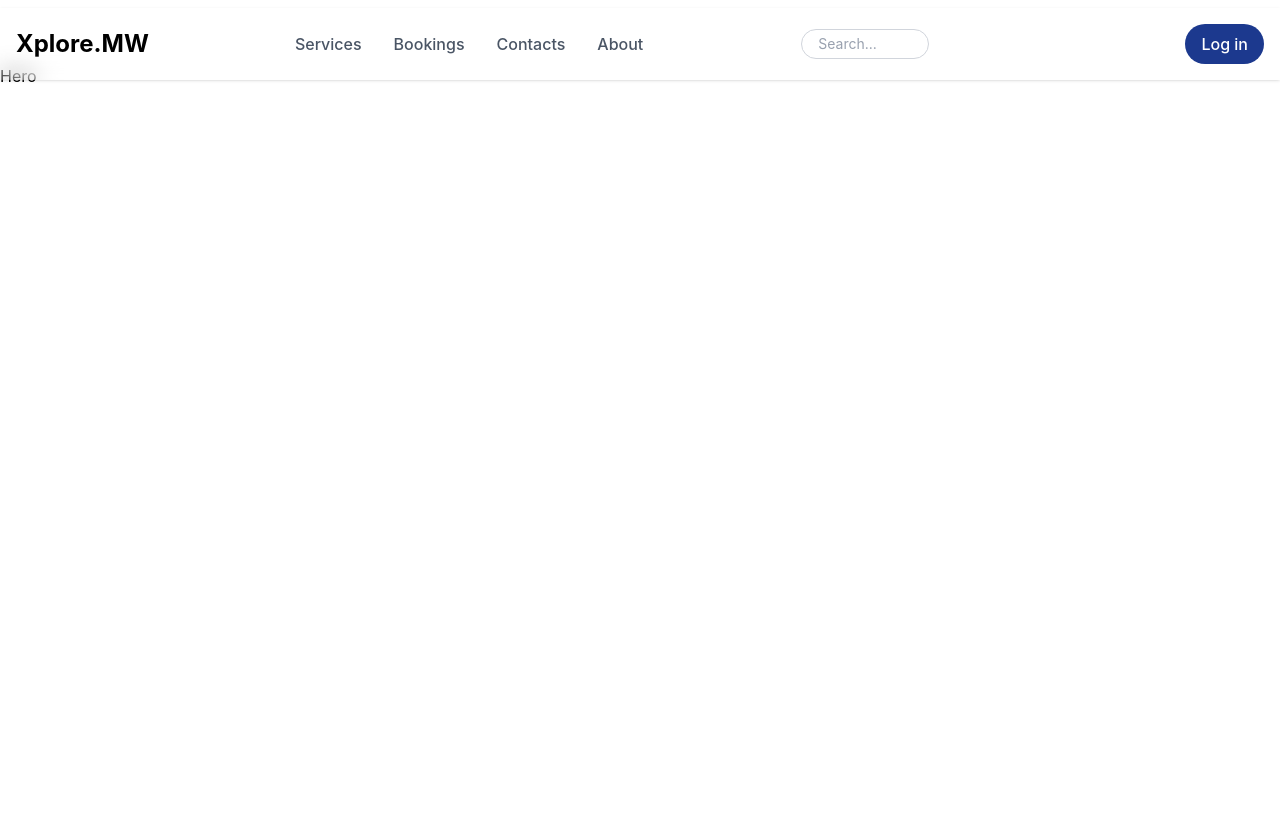
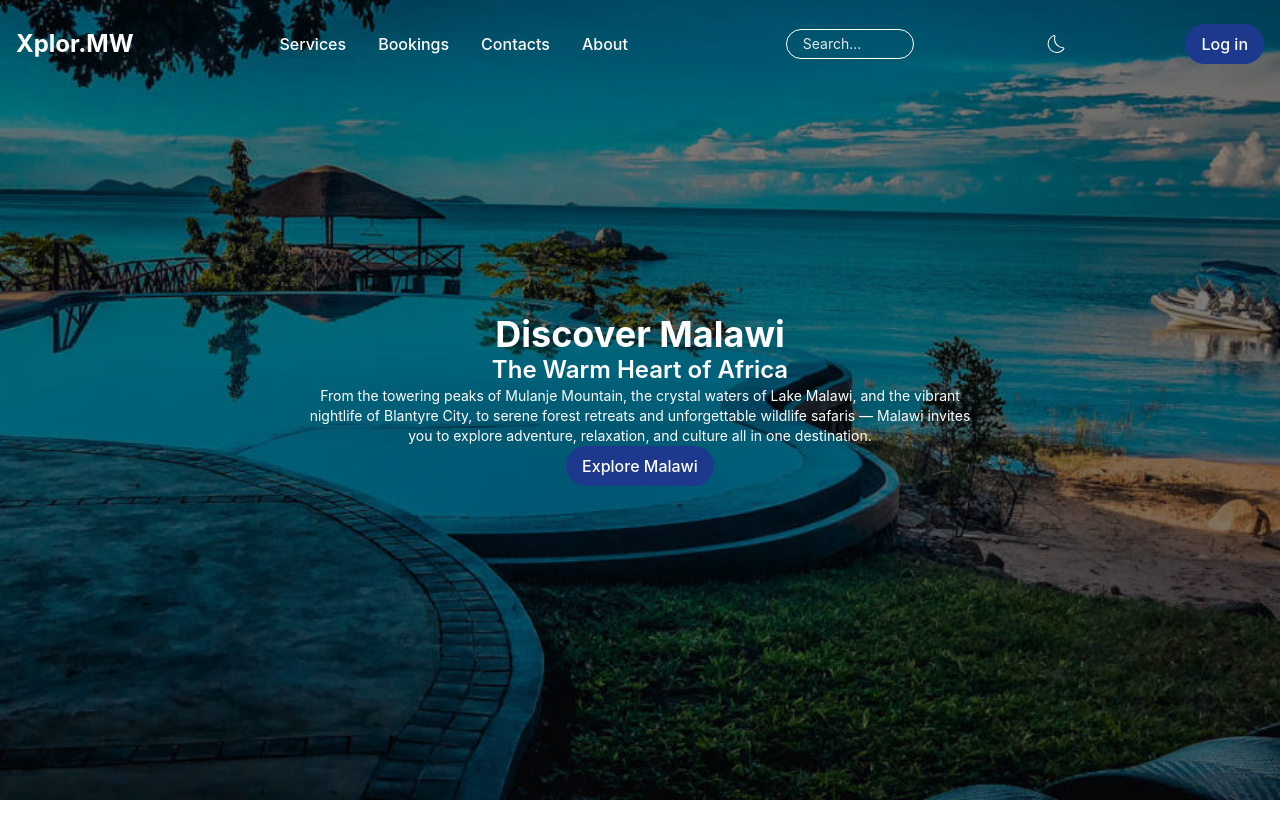
Before and after one commit to arthurdevlin/cardsproject, a React (Vite) app: page / in a window 1280 px wide. Shown: the top 838 px of the page. After the commit the page ends 800 px from the top, so only its background shows below. Built offline with nearby package versions, Linux system fonts and the light colour scheme.

Commit message:
Nav modified, added bgimage and more css, reuasable butns

```diff
--- a/src/App.jsx
+++ b/src/App.jsx
@@ -4,7 +4,7 @@ import Hero from "./components/hero section/Hero";
 
 function App() {
   return (
-    <div className="bg-background min-h-screen">
+    <div className="min-h-screen flex w-full">
       <Navbar />
       <Hero/>
     </div>
--- a/src/components/Button.jsx
+++ b/src/components/Button.jsx
@@ -7,7 +7,7 @@ const Button = ({
   ...props
 }) => {
   const baseStyles =
-    "px-4 py-2 rounded-full font-medium transition-colors duration-300 whitespace-nowrap focus:outline-none focus:ring-2 focus:ring-offset-2 focus:ring-blue-500";
+    "px-4 py-2 rounded-full font-medium transition-colors duration-300 whitespace-nowrap focus:outline-none focus:ring-2 focus:ring-offset-2 focus:ring-blue-500 hover:transition-transform hover:duration-300 hover:scale-105 hover:shadow-lg";
 
   const variants = {
     primary: "bg-blue-900 text-white hover:bg-blue-700",
--- a/src/components/cards/Card.jsx
+++ b/src/components/cards/Card.jsx
@@ -26,8 +26,8 @@ const Card = ({
 
   return (
     <div
-    //render the card component with the appropriate styles based on the props passed in
-      className={`${baseStyles} ${paddingStyles[padding]} ${className}${hoverStyles} ${variants[variant]}`}
+      // render the card component with the appropriate styles based on the props passed in
+      className={`${baseStyles} ${paddingStyles[padding]} ${className} ${hoverStyles} ${variants[variant]}`}
     >
       {children}
     </div>
--- a/src/components/header/Navbar.jsx
+++ b/src/components/header/Navbar.jsx
@@ -1,5 +1,5 @@
-import { LuSearch } from "react-icons/lu";
-import { LuMenu } from "react-icons/lu";
+import { LuSearch, LuMenu } from "react-icons/lu";
+import { CiDark } from "react-icons/ci";
 
 //mapped my navitems to an array of objects for better scalability and maintainability
 
@@ -15,10 +15,13 @@ import Button from "../Button";
 const Navbar = () => {
   return (
     <>
-      <nav className="fixed flex w-full gap-4 items-center justify-between p-4 bg-primary right-0 mx-auto top-2  backdrop-blur-md shadow-sm">
+      <nav className="fixed z-50 flex w-full gap-3 items-center justify-between p-4 right-0 mx-auto top-2 ">
         {/*Logo Section*/}
-        <div className="text-2xl font-bold text-foreground cursor-pointer">
-          Xplore.MW
+        <div className="flex text-2xl font-bold text-white cursor-pointer hover:text-blue-400 transition-colors duration-300">
+          Xplor.MW
+          {/* <span className="relative group bg-blue-950 text-white p-1 text-lg rounded-2xl hover:bg-white hover:text-blue-950 hover:shadow-lg hover:shadow-blue-500/50 hover:transition-transform hover:duration-600 ">
+            .MW
+          </span> */}
         </div>
 
         {/*Menu Section */}
@@ -28,7 +31,7 @@ const Navbar = () => {
               <li className="relative group " key={item.id}>
                 <a
                   href={item.href}
-                  className="text-gray-600 font-medium  group-hover:text-blue-900 transition-colors duration-300 active:text-blue-900"
+                  className="text-white  font-medium  group-hover:text-blue-300 transition-colors duration-300 active:text-blue-200"
                 >
                   {item.label}
                   <span className="absolute bg-blue-900 w-0 h-0.5 left-0 -bottom-0.5 rounded-3xl transition-all duration-300 group-hover:w-full active:width-full "></span>
@@ -39,9 +42,9 @@ const Navbar = () => {
         </div>
 
         {/*Search Bar*/}
-        <div className="flex rounded-full bg-white bg-opacity-80 backdrop-blur-sm justify-between items-center px-3 py-1">
+        <div className="flex rounded-full bg-opacity-80 backdrop-blur-sm justify-between items-center px-3 py-1">
           <input
-            className="bg-transparent border border-gray-300 focus:outline-none focus:ring-2 focus:ring-blue-500 rounded-full items-center px-4 py-1 text-sm text-gray-600 placeholder-gray-400 transition-colors duration-300  focus:border-blue-500 w-32 md:flex hidden cursor-pointer focus:scale-105 focus:shadow-lg focus:shadow-blue-500/50 focus:transition-transform focus:duration-300 hover:scale-105 hover:shadow-lg hover:shadow-blue-500/50 hover:transition-transform hover:duration-300"
+            className="bg-transparent border border-white focus:outline-none focus:ring-2 focus:ring-blue-400 rounded-full items-center px-4 py-1 text-sm text-white placeholder-gray-200 transition-colors duration-300  focus:border-blue-400 w-32 md:flex hidden cursor-pointer focus:scale-105 focus:shadow-lg focus:shadow-blue-400/50 focus:transition-transform focus:duration-300 hover:scale-105 hover:shadow-lg hover:shadow-blue-400/50 hover:transition-transform hover:duration-300"
             type="search"
             name="search"
             id="search"
@@ -49,16 +52,16 @@ const Navbar = () => {
           />
         </div>
 
-        <div className="flex items-center gap-4">
-          <LuSearch className="flex md:hidden text-gray-500  scale-150 transition-transform duration-300 hover:scale-175" />
-          <LuMenu className="flex md:hidden text-gray-500  scale-150 transition-transform duration-300 hover:scale-175" />
+        {/*Icons only visible to small screens*/}
+        <div className="flex items-center gap-8">
+          <LuSearch className="flex md:hidden text-white scale-125 transition-transform duration-300 hover:scale-150" />
+          <LuMenu className="flex md:hidden text-white scale-125 transition-transform duration-300 hover:scale-150" />
+          <CiDark className="flex text-white bold scale-150 transition-transform duration-300 hover:scale-150 hover:bg-blue-600 hover:text-white hover:shadow-lg hover:shadow-blue-400/50 hover:transition-transform hover:duration-300 hover:rounded-full hover:cursor-pointer" />
         </div>
 
         {/*Log in button - inline on md and above, only on small screens */}
         <div className="hidden md:flex items-center">
-          <Button className="hover:transition-transform hover:duration-300 hover:scale-105 hover:shadow-lg">
-            Log in
-          </Button>
+          <Button className="">Log in</Button>
         </div>
       </nav>
     </>
--- a/src/components/hero section/Hero.jsx
+++ b/src/components/hero section/Hero.jsx
@@ -1,8 +1,27 @@
+import Button from "../Button";
+import heroImage from "../../assets/lakemalawihero.png";
 
 const Hero = () => {
   return (
-    <div className="mt-16 bg-primary ">Hero</div>
-  )
-}
+    <div
+      className="relative flex flex-col items-center justify-center text-center gap-6 py-20 px-4 bg-cover w-full bg-center bg-no-repeat before:absolute before:inset-0 before:bg-black/50 before:pointer-events-none"
+      style={{ backgroundImage: `url(${heroImage})` }}
+    >
+      <div className="relative z-10">
+        <h1 className="text-4xl font-bold text-white">Discover Malawi</h1>
+        <h2 className="text-2xl font-semibold text-white max-w-3xl">
+          The Warm Heart of Africa
+        </h2>
+        <p className="text-sm max-w-2xl text-white">
+          From the towering peaks of Mulanje Mountain, the crystal waters of Lake
+          Malawi, and the vibrant nightlife of Blantyre City, to serene forest
+          retreats and unforgettable wildlife safaris — Malawi invites you to
+          explore adventure, relaxation, and culture all in one destination.
+        </p>
+        <Button>Explore Malawi</Button>
+      </div>
+    </div>
+  );
+};
 
-export default Hero
+export default Hero;
--- a/src/index.css
+++ b/src/index.css
@@ -1,8 +1 @@
 @import "tailwindcss";
-
-/********** Custom Colors **********/
-:root {
-  --primary: #1e3a8a; /* Dark Blue */
-  --background: #e0f2fe; /* Light Blue */
-  --foreground: #1e293b; /* Dark Gray */
-}
--- a/tailwind.config.js
+++ b/tailwind.config.js
@@ -4,14 +4,5 @@ export default {
     "./index.html",
     "./src/**/*.{js,jsx,ts,tsx}"
   ],
-  theme: {
-    extend: {
-      colors: {
-        primary: "var(--primary)",
-        background: "var(--background)",
-        foreground: "var(--foreground)",
-      },
-    },
-  },
   plugins: [],
 }
```
Also changed, not shown: src/assets/lakemalawihero.png (added), src/assets/pumulani.jpg (added).
